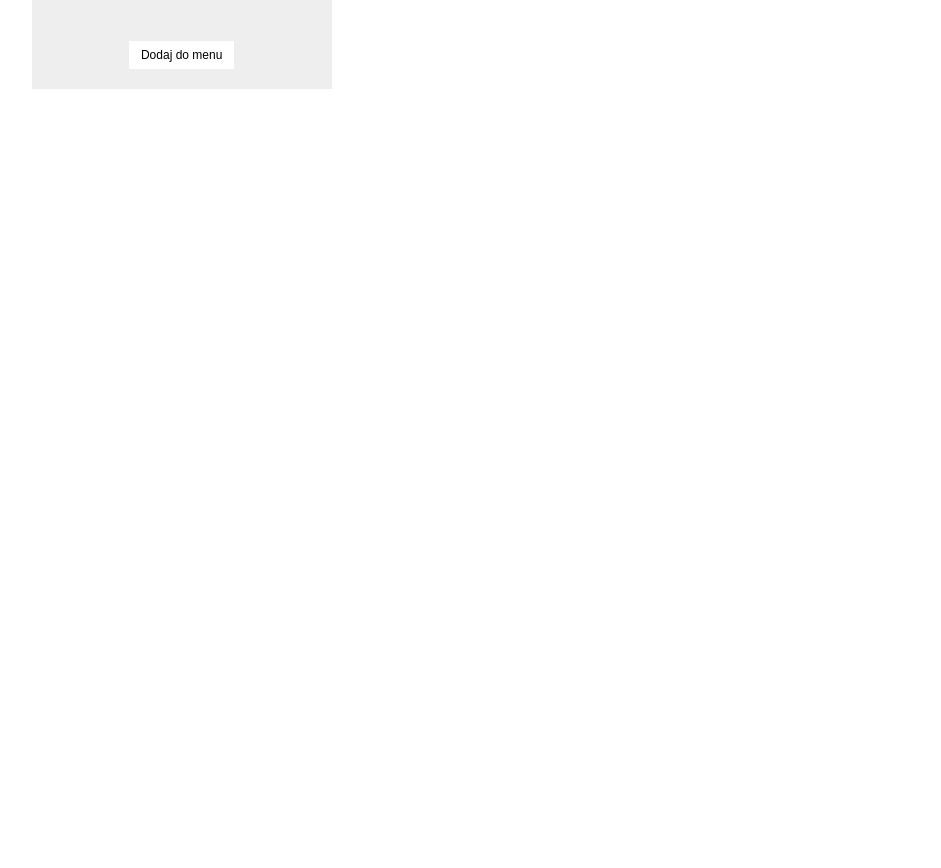
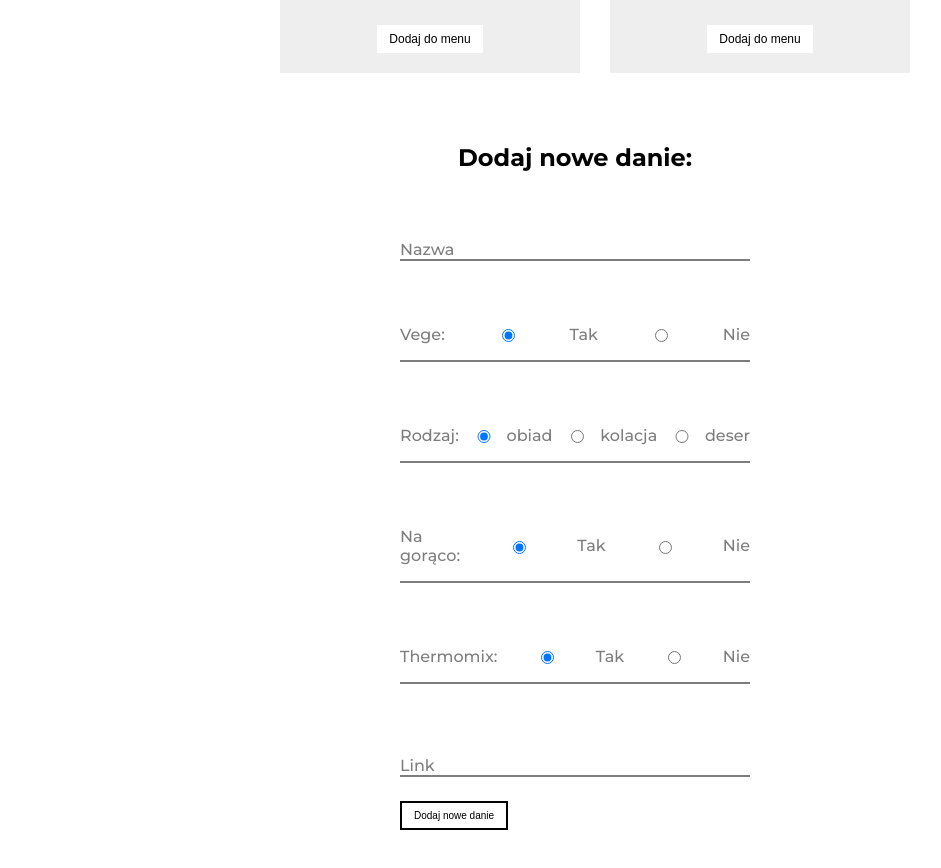
Before and after one commit to maciejewskakatarzyna/meals_app, a React (Create React App) app: page / in a window 1280 px wide. Shown: the part 760-1628 px from the top of the page, without its empty margins (65-1006 px from the left). Before the commit the page ends 865 px from the top, so only its background shows below. Built offline with nearby package versions, Linux system fonts and the light colour scheme.

Commit message:
form markup

```diff
--- a/src/App.js
+++ b/src/App.js
@@ -1,9 +1,13 @@
 import React from 'react'
 import './index.css';
 import ListWrapper from './components/ListWrapper/ListWrapper'
+import Form from './components/Form/Form'
 
 const App = () => (
-  <ListWrapper />
+  <>
+    <ListWrapper />
+    <Form></Form>
+  </>
 );
 
 
--- /dev/null
+++ b/src/components/Form/Form.css
@@ -0,0 +1,88 @@
+body {
+  margin: 0;
+  padding: 0;
+  box-sizing: border-box;
+}
+
+.form__wrapper {
+  width: 50%;
+  margin: 50px auto 100px;
+  display: flex;
+  flex-direction: column;
+  align-items: center;
+}
+
+.form {
+  width: 100%;
+  max-width: 350px;
+  display: flex;
+  flex-direction: column;
+  justify-content: center;
+  align-items: flex-start;
+}
+
+.item {
+  width: 100%;
+  margin: 24px 0;
+  position: relative;
+  flex-shrink: 0;
+}
+
+.item--radio {
+  display: flex;
+  align-items: center;
+}
+
+.item__bar {
+  width: 100%;
+  height: 2px;
+  background: #7d7d7d;
+  /* transition: 0.1s all; */
+}
+
+.item__label:not(.item__radio > .item__label),
+.item__radioQuestion {
+  color: #7d7d7d;
+  /* position: absolute; */
+  /* top: 3px;
+    left: 0; */
+  /* transition: 0.2s ease-out all; */
+  font-size: 16px;
+}
+
+.item__input {
+  color: #7d7d7d;
+  font-size: 16px;
+  border: none;
+  line-height: 22px;
+  width: 100%;
+  background: none;
+}
+
+/* .item__input:focus {
+    outline: none;
+  }
+
+  .item__input:focus + .item__label {
+    top: -22px;
+    font-size: 13px;
+  }
+
+  .item__input:not(:placeholder-shown) + .item__label {
+    top: -22px;
+    font-size: 13px;
+  }
+
+  .item__input:focus ~ .item__bar {
+    background: #1e58ff;
+  } */
+
+.form__button {
+  font-size: 10px;
+  text-decoration: none;
+  padding: 7px 12px;
+  font-weight: 500;
+  background: none;
+  border: 2px solid black;
+  color: black;
+}
--- /dev/null
+++ b/src/components/Form/Form.js
@@ -0,0 +1,122 @@
+import React from 'react'
+import './Form.css'
+
+const Form = () => (
+    <div className="form__wrapper">
+        <h2 className="form__title">Dodaj nowe danie:</h2>
+        <form className="form">
+            <div className="item">
+                <input
+                    className="item__input"
+                    type="text"
+                    name="name"
+                    id="name"
+                    placeholder=" "
+                    maxlength="30"
+                />
+                <label class="item__label" htmlFor="name"> Nazwa </label>
+                <div className="item__bar" />
+            </div>
+            <div className="item">
+                <div className="item--radio">
+                    <p className="item__radioQuestion">Vege: </p>
+                    <input
+                        className="item__input"
+                        type="radio"
+                        name="vege"
+                        id="vege"
+                        value="Tak" checked />
+                    <label className="item__label" htmlFor="vege"> Tak </label>
+                    <input
+                        className="item__input"
+                        type="radio"
+                        name="vege"
+                        id="vege"
+                        value="Nie" />
+                    <label className="item__label" htmlFor="vege"> Nie </label></div>
+                <div className="item__bar" />
+            </div>
+            <div className="item">
+                <div className="item--radio">
+                    <p className="item__radioQuestion">Rodzaj: </p>
+                    <input
+                        className="item__input"
+                        type="radio"
+                        name="type"
+                        id="type"
+                        value="obiad" checked />
+                    <label className="item__label" htmlFor="type"> obiad </label>
+                    <input
+                        className="item__input"
+                        type="radio"
+                        name="type"
+                        id="type"
+                        value="kolacja" />
+                    <label className="item__label" htmlFor="type"> kolacja </label>
+                    <input
+                        className="item__input"
+                        type="radio"
+                        name="type"
+                        id="type"
+                        value="deser" />
+                    <label className="item__label" htmlFor="type"> deser </label>
+                </div>
+                <div className="item__bar" />
+            </div>
+            <div className="item">
+                <div className="item--radio">
+                    <p className="item__radioQuestion">Na gorąco: </p>
+                    <input
+                        className="item__input"
+                        type="radio"
+                        name="hot"
+                        id="hot"
+                        value="Tak" checked />
+                    <label className="item__label" htmlFor="hot"> Tak </label>
+                    <input
+                        className="item__input"
+                        type="radio"
+                        name="hot"
+                        id="hot"
+                        value="Nie" />
+                    <label className="item__label" htmlFor="hot"> Nie </label>
+                </div>
+                <div className="item__bar" />
+            </div>
+            <div className="item">
+                <div className="item--radio">
+                    <p className="item__radioQuestion">Thermomix: </p>
+                    <input
+                        className="item__input"
+                        type="radio"
+                        name="tm"
+                        id="tm"
+                        value="Tak" checked />
+                    <label className="item__label" htmlFor="tm"> Tak </label>
+                    <input
+                        className="item__input"
+                        type="radio"
+                        name="tm"
+                        id="tm"
+                        value="Nie" />
+                    <label className="item__label" htmlFor="tm"> Nie </label>
+                </div>
+                <div className="item__bar" />
+            </div>
+            <div className="item">
+                <input
+                    className="item__input"
+                    type="text"
+                    name="link"
+                    id="link"
+                    placeholder=" "
+                />
+                <label className="item__label" htmlFor="link"> Link </label>
+                <div className="item__bar" />
+            </div>
+            <button className="form__button">Dodaj nowe danie</button>
+        </form>
+    </div >
+)
+
+export default Form;
--- a/src/components/ListWrapper/Card/Card.css
+++ b/src/components/ListWrapper/Card/Card.css
@@ -23,18 +23,6 @@
   font-weight: 400;
 }
 
-.meal__listItem span {
-  margin-right: 16px;
-}
-
-.meal__link {
-  text-decoration: none;
-}
-
-.meal__link:visited {
-  color: black;
-}
-
 .meal__button {
   font-size: 12px;
   font-weight: 500;
--- a/src/components/ListWrapper/Card/Card.js
+++ b/src/components/ListWrapper/Card/Card.js
@@ -23,7 +23,7 @@ const Card = ({
                     <ul className="meal__list">
 
                         <ListItem emoji={vegeEmoji}> {vege ? `vege` : `mięsne`} </ListItem>
-                        <ListItem emoji={emoji}>{type}</ListItem>
+                        <ListItem emoji={emoji}> {type}</ListItem>
                         <ListItem emoji={hotEmoji}> {hot ? `na gorąco` : `na zimno`} </ListItem>
                         <ListItem emoji={thermomixEmoji}> {thermomix ? `thermomix` : <s>thermomix</s>} </ListItem>
                         <ListItem emoji={linkEmoji}><a
@@ -31,7 +31,7 @@ const Card = ({
                             href={link ? link : null}
                             target="_blank"
                             rel="noopener noreferrer"
-                        >{link ? `Cookido` : `Brak`}</a></ListItem>
+                        > {link ? `Cookido` : `Brak`}</a></ListItem>
 
                     </ul>
                     <button className="meal__button">Dodaj do menu</button>
--- a/src/components/ListWrapper/ListWrapper.css
+++ b/src/components/ListWrapper/ListWrapper.css
@@ -1,4 +1,6 @@
 .listWrapper {
+  width: 700px;
+  margin: 0 auto;
   display: grid;
-  grid-template-columns: 1fr 1fr 1fr;
+  grid-template-columns: 1fr 1fr;
 }
```
Also changed, not shown: 1 other file (tests, documents, lock files or other folders).
